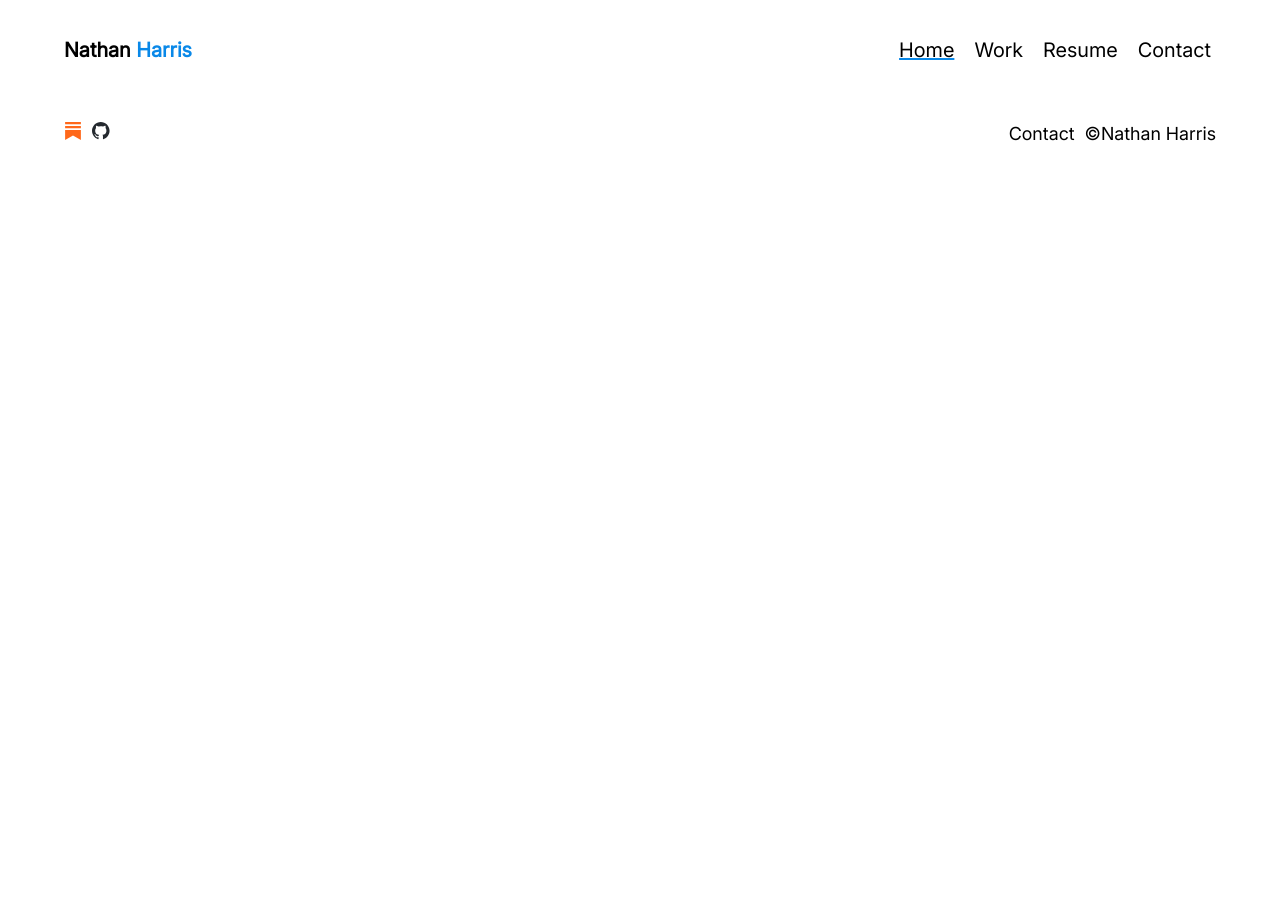
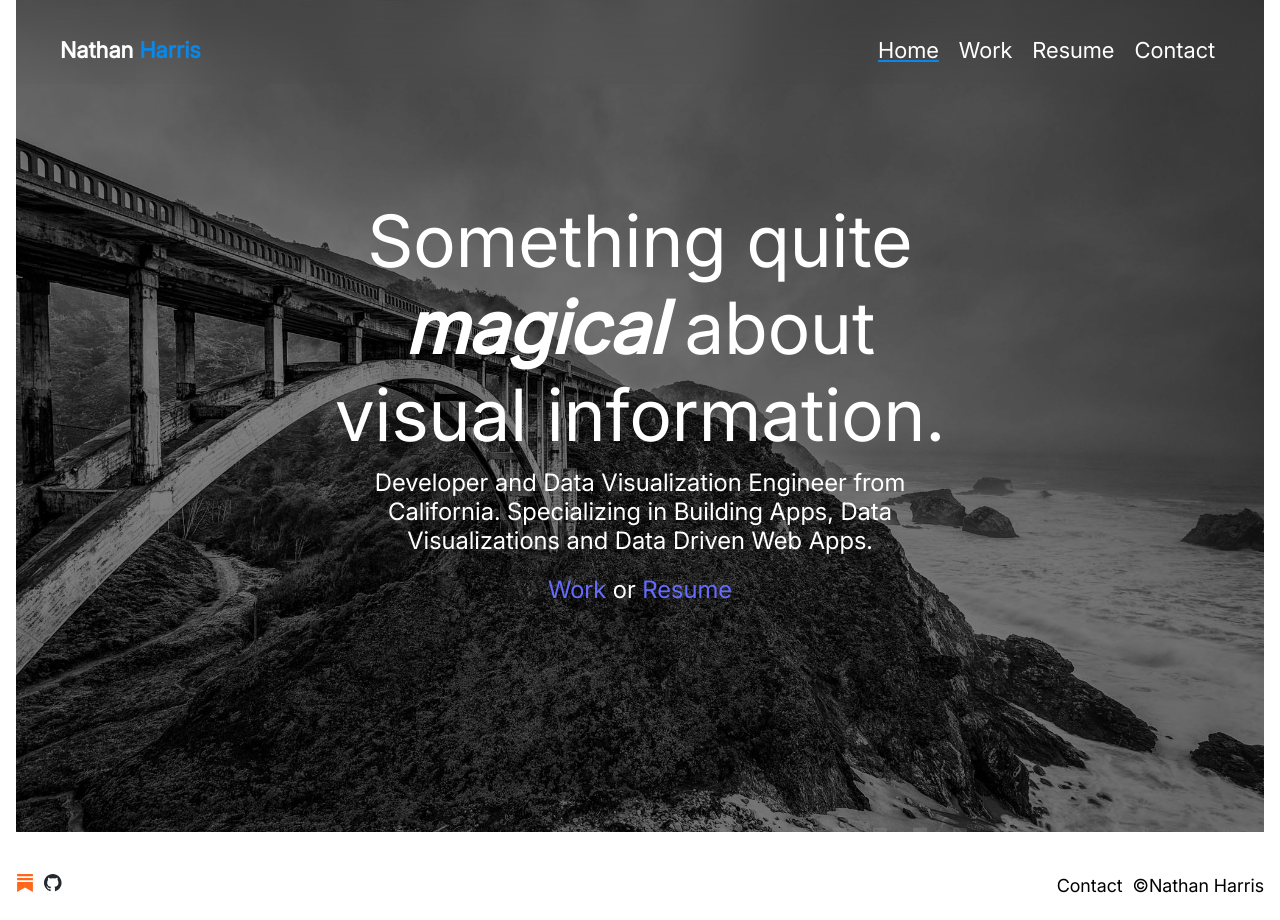
Before and after one commit to nharrisanalyst/nathanharrisinfo, a React (Vite) app: page / in a window 1280 px wide. Before the commit the page ends 800 px from the top, so only its background shows below. Built offline with nearby package versions, Linux system fonts and the light colour scheme.

Commit message:
Main Home Page

```diff
--- a/src/App.css
+++ b/src/App.css
@@ -1,6 +1,6 @@
 #root {
-  margin-left: 4em;
-  margin-right:4em;
+  margin-left: 1em;
+  margin-right:1em;
   text-align: center;
 }
 
--- a/src/components/Header/header.css
+++ b/src/components/Header/header.css
@@ -1,15 +1,22 @@
 .main-header{
     font-family: "Inter18";
-    font-size: 20px;
+    font-size: 22px;
 
-    width:100%;
+    width:calc(100% - 5.45em);
     padding-top:32px;
     padding-bottom: 16px;
     height:36px;
     line-height: 36px;
+    padding-left: 2em;
+    padding-right:2em;
+
 
     display:flex;
     justify-content: space-between;
+    color:white;
+    backdrop-filter: blur(16px);
+    background: rgba(255, 255, 255, 0.005);
+    z-index: 10001;
 }
 
 .main-name{
@@ -26,7 +33,7 @@
 }
 
 .main-links a{
-    color:black;
+    color:White;
 }
 
 .activeNow{
--- a/src/components/Header/index.tsx
+++ b/src/components/Header/index.tsx
@@ -13,7 +13,7 @@ const Header = ({navigation = ""}:HeaderProps)=>{
 
     return(
             <div className='main-header'>
-                <span className='main-name'>Nathan <span className='name-last'>Harris</span></span>
+                <strong><span className='main-name'>Nathan <span className='name-last'>Harris</span></span></strong>
                 <span className='main-links'>
                 <Link className={homeClass} to='/'>Home</Link>
                 <Link className={workClass} to='/work'>Work</Link>
--- a/src/index.css
+++ b/src/index.css
@@ -13,6 +13,7 @@ a:hover {
 
 body {
   margin: 0;
+  font-family: Inter18;
 }
 
 @font-face{
@@ -20,3 +21,8 @@ body {
   src:local("Inter_18pt-Regular"),
   url('./assets/fonts/Inter_18pt-Regular.ttf')
 }
+
+.main-header{
+  position:fixed;
+
+}
--- /dev/null
+++ b/src/pages/Home/home.css
@@ -0,0 +1,28 @@
+.main-home-image img{
+ width:100%;
+ background-color: black;
+ filter: brightness(50%);
+}
+
+.main-text-home{
+  position: absolute;
+  top: 50%;
+  left: 50%;
+  transform: translate(-50%, -50%);
+  color:white;
+}
+
+.main-text-home-title{
+    font-size: 4.5em;
+    font-weight: 300;
+    margin-bottom:10px;
+}
+
+.main-text-home-text{
+    font-size:1.5em;
+    margin-bottom:20px;
+}
+
+.sub-text-home{
+    font-size:1.5em;
+}
--- a/src/pages/Home/index.tsx
+++ b/src/pages/Home/index.tsx
@@ -1,5 +1,26 @@
+import { Link } from 'react-router-dom';
+
+import './home.css';
+
 const Home = ()=>(
     <div className='home'>
+        <div className='main-home-image'>
+            <img src="/images/big_sur_big.jpg" />
+            <div className='image-text-cont' >
+                <div className='main-text-home'>
+                  <div className='main-text-home-title'>
+                  Something quite <strong><em>magical</em></strong> about visual information.
+                  </div>
+                  <div className='main-text-home-text'>
+                    Developer and Data Visualization Engineer from California. Specializing in Building Apps, Data Visualizations and Data Driven Web Apps.
+                  </div>
+                  <div className='sub-text-home'>
+                    <Link to='/work'>Work</Link> or <Link to='https://docs.google.com/document/d/1BE_2vCPxvHcG45s7CJixCnfJkG5uFMPkpvjyfU24xo0/edit?usp=sharing'>Resume</Link>
+                    </div>
+                </div>
+
+            </div>
+        </div>
 
     </div>
 )
```
Also changed, not shown: src/components/HamburgerNav/hamburgerNav.css (+14 -0 lines), src/components/HamburgerNav/index.tsx (+6 -13 lines), public/images/big_sur_big.jpg (added).
